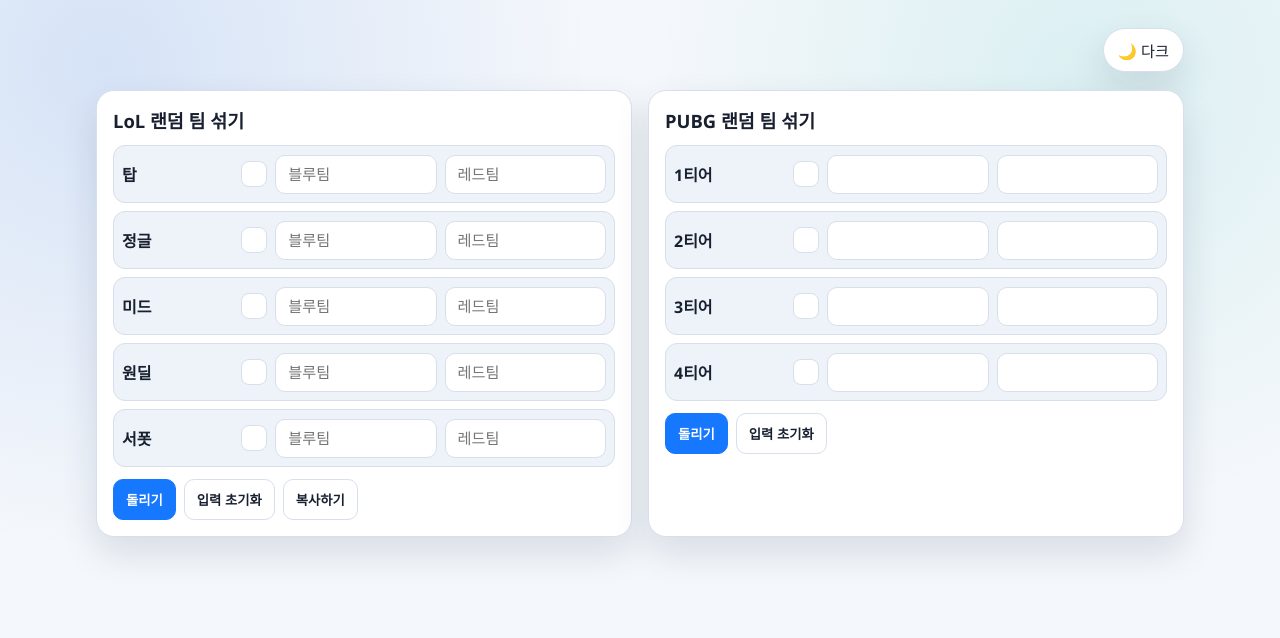
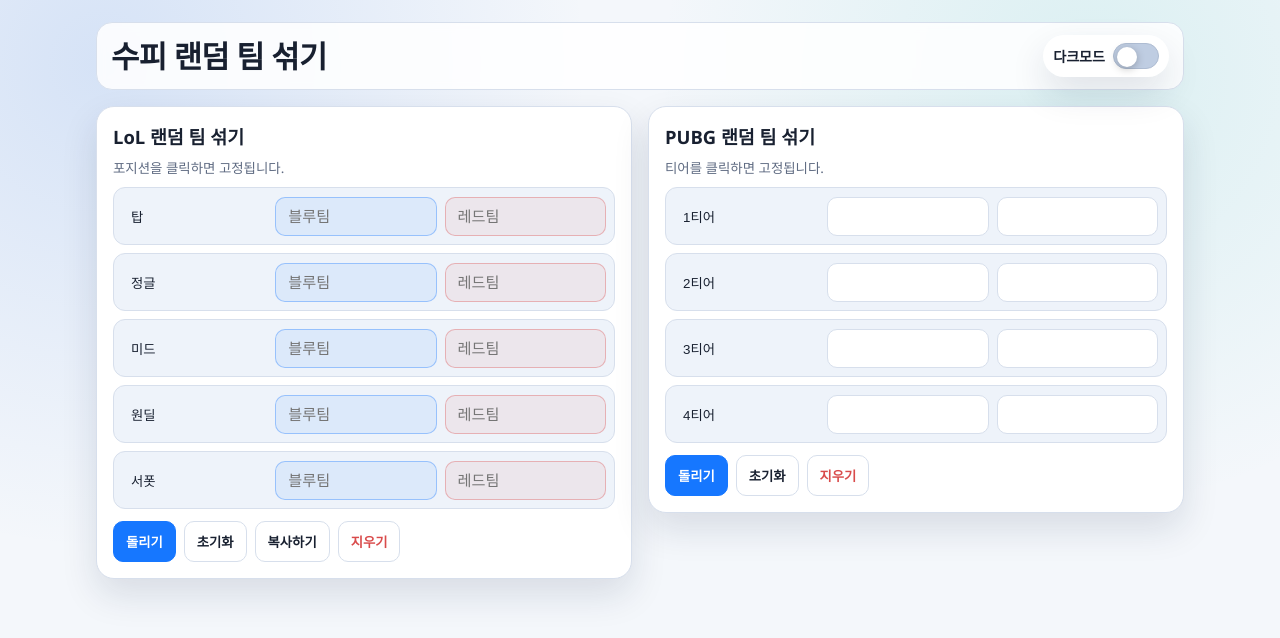
Before and after one commit to 50091page/soopi-utils, a React (Vite) app: page / in a window 1280 px wide. Shown: the top 638 px of the page. Built offline with nearby package versions, Linux system fonts and the light colour scheme.

Commit message:
feat: refine UI interactions and header branding

```diff
--- a/src/App.tsx
+++ b/src/App.tsx
@@ -8,10 +8,20 @@
   return (
     <div className="app-shell">
       <header className="app-header">
+        <div className="brand-block">
+          <h1 className="page-title">수피 랜덤 팀 섞기</h1>
+        </div>
         <div className="header-controls">
-          <button className="theme-toggle" type="button" onClick={toggleTheme}>
-            {theme === "dark" ? "☀️ 라이트" : "🌙 다크"}
-          </button>
+          <label className="theme-switch-row">
+            <span className="theme-switch-text">다크모드</span>
+            <input
+              className="theme-switch-input"
+              type="checkbox"
+              checked={theme === "dark"}
+              onChange={toggleTheme}
+            />
+            <span className="theme-switch-slider" aria-hidden="true" />
+          </label>
         </div>
       </header>
 
--- a/src/components/RowSwapGrid.tsx
+++ b/src/components/RowSwapGrid.tsx
@@ -7,9 +7,12 @@
 
 type RowSwapGridProps = {
   title: string;
+  lockGuide: string;
+  shuffleCount: number;
   rows: string[];
   values: RowPair[];
   locks: boolean[];
+  useTeamTint?: boolean;
   leftPlaceholder?: string;
   rightPlaceholder?: string;
   extraAction?: {
@@ -19,22 +22,29 @@
   onValueChange: (index: number, side: "left" | "right", value: string) => void;
   onLockChange: (index: number, value: boolean) => void;
   onShuffle: () => void;
-  onClearInputs: () => void;
+  onResetCount: () => void;
+  onClearMembers: () => void;
 };
 
 export function RowSwapGrid({
   title,
+  lockGuide,
+  shuffleCount,
   rows,
   values,
   locks,
+  useTeamTint = false,
   leftPlaceholder = "",
   rightPlaceholder = "",
   extraAction,
   onValueChange,
   onLockChange,
   onShuffle,
-  onClearInputs,
+  onResetCount,
+  onClearMembers,
 }: RowSwapGridProps) {
+  const shuffleLabel = shuffleCount > 0 ? String(shuffleCount) : "돌리기";
+
   const indexedRows = useMemo(
     () => rows.map((row, index) => ({ label: row, index })),
     [rows]
@@ -43,33 +53,30 @@
   return (
     <section className="tool-card">
       <h2>{title}</h2>
-
+      <p className="lock-guide">{lockGuide}</p>
       <div className="row-list">
         {indexedRows.map(({ label, index }) => (
           <div className="row-item" key={label}>
             <div className="row-label">
-              <div className="row-label-main">
+              <button
+                type="button"
+                className={`row-lock-toggle${locks[index] ? " is-locked" : ""}`}
+                onClick={() => onLockChange(index, !locks[index])}
+                aria-pressed={locks[index]}
+              >
                 <span>{label}</span>
                 {locks[index] ? <span className="lock-pill">고정</span> : null}
-              </div>
-              <label className="lock-checkbox">
-                <input
-                  type="checkbox"
-                  checked={locks[index]}
-                  onChange={(event) => onLockChange(index, event.target.checked)}
-                />
-                <span className="lock-checkmark" aria-hidden="true" />
-              </label>
+              </button>
             </div>
 
             <input
-              className="name-input"
+              className={`name-input${useTeamTint ? " team-blue" : ""}`}
               value={values[index]?.left ?? ""}
               placeholder={leftPlaceholder}
               onChange={(event) => onValueChange(index, "left", event.target.value)}
             />
             <input
-              className="name-input"
+              className={`name-input${useTeamTint ? " team-red" : ""}`}
               value={values[index]?.right ?? ""}
               placeholder={rightPlaceholder}
               onChange={(event) => onValueChange(index, "right", event.target.value)}
@@ -80,16 +87,19 @@
 
       <div className="button-row">
         <button type="button" className="btn primary" onClick={onShuffle}>
-          돌리기
+          {shuffleLabel}
         </button>
-        <button type="button" className="btn" onClick={onClearInputs}>
-          입력 초기화
+        <button type="button" className="btn" onClick={onResetCount}>
+          초기화
         </button>
         {extraAction ? (
           <button type="button" className="btn" onClick={extraAction.onClick}>
             {extraAction.label}
           </button>
         ) : null}
+        <button type="button" className="btn danger" onClick={onClearMembers}>
+          지우기
+        </button>
       </div>
     </section>
   );
--- a/src/features/lol/LolTool.tsx
+++ b/src/features/lol/LolTool.tsx
@@ -8,11 +8,13 @@
 type LolState = {
   values: RowPair[];
   locks: boolean[];
+  shuffleCount: number;
 };
 
 const createDefaultState = (): LolState => ({
   values: LOL_ROWS.map(() => ({ left: "", right: "" })),
   locks: LOL_ROWS.map(() => false),
+  shuffleCount: 0,
 });
 
 type LolToolProps = {
@@ -92,6 +94,7 @@
   const onShuffle = () => {
     setState((prev) => ({
       ...prev,
+      shuffleCount: (prev.shuffleCount ?? 0) + 1,
       values: shuffleSwapRows(
         prev.values.map((pair, index) => ({ ...pair, locked: prev.locks[index] })),
         allowEmptySwap
@@ -99,7 +102,14 @@
     }));
   };
 
-  const onClearInputs = () => {
+  const onResetCount = () => {
+    setState((prev) => ({
+      ...prev,
+      shuffleCount: 0,
+    }));
+  };
+
+  const onClearMembers = () => {
     setState((prev) => ({
       ...prev,
       values: prev.values.map(() => ({ left: "", right: "" })),
@@ -110,6 +120,9 @@
     <>
       <RowSwapGrid
         title="LoL 랜덤 팀 섞기"
+        lockGuide="포지션을 클릭하면 고정됩니다."
+        shuffleCount={state.shuffleCount ?? 0}
+        useTeamTint={true}
         rows={LOL_ROWS}
         values={state.values}
         locks={state.locks}
@@ -118,7 +131,8 @@
         onValueChange={onValueChange}
         onLockChange={onLockChange}
         onShuffle={onShuffle}
-        onClearInputs={onClearInputs}
+        onResetCount={onResetCount}
+        onClearMembers={onClearMembers}
         extraAction={{ label: "복사하기", onClick: copyRows }}
       />
       {showCopyToast ? (
--- a/src/features/pubg/PubgTool.tsx
+++ b/src/features/pubg/PubgTool.tsx
@@ -7,11 +7,13 @@
 type PubgState = {
   values: RowPair[];
   locks: boolean[];
+  shuffleCount: number;
 };
 
 const createDefaultState = (): PubgState => ({
   values: PUBG_ROWS.map(() => ({ left: "", right: "" })),
   locks: PUBG_ROWS.map(() => false),
+  shuffleCount: 0,
 });
 
 type PubgToolProps = {
@@ -44,6 +46,7 @@
   const onShuffle = () => {
     setState((prev) => ({
       ...prev,
+      shuffleCount: (prev.shuffleCount ?? 0) + 1,
       values: shuffleSwapRows(
         prev.values.map((pair, index) => ({ ...pair, locked: prev.locks[index] })),
         allowEmptySwap
@@ -51,7 +54,14 @@
     }));
   };
 
-  const onClearInputs = () => {
+  const onResetCount = () => {
+    setState((prev) => ({
+      ...prev,
+      shuffleCount: 0,
+    }));
+  };
+
+  const onClearMembers = () => {
     setState((prev) => ({
       ...prev,
       values: prev.values.map(() => ({ left: "", right: "" })),
@@ -61,13 +71,16 @@
   return (
     <RowSwapGrid
       title="PUBG 랜덤 팀 섞기"
+      lockGuide="티어를 클릭하면 고정됩니다."
+      shuffleCount={state.shuffleCount ?? 0}
       rows={PUBG_ROWS}
       values={state.values}
       locks={state.locks}
       onValueChange={onValueChange}
       onLockChange={onLockChange}
       onShuffle={onShuffle}
-      onClearInputs={onClearInputs}
+      onResetCount={onResetCount}
+      onClearMembers={onClearMembers}
     />
   );
 }
--- a/src/styles.css
+++ b/src/styles.css
@@ -46,15 +46,33 @@
 .app-shell {
   max-width: 1120px;
   margin: 0 auto;
-  padding: 28px 16px 40px;
+  padding: 22px 16px 40px;
 }
 
 .app-header {
   display: flex;
-  justify-content: flex-end;
+  justify-content: space-between;
   align-items: center;
   gap: 12px;
-  margin-bottom: 18px;
+  margin-bottom: 16px;
+  padding: 12px 14px;
+  border-radius: 16px;
+  border: 1px solid var(--border);
+  background: color-mix(in srgb, var(--surface) 86%, transparent);
+  backdrop-filter: blur(4px);
+}
+
+.brand-block {
+  display: flex;
+  flex-direction: column;
+  gap: 0;
+}
+
+.page-title {
+  margin: 0;
+  font-size: clamp(1.34rem, 1.08rem + 1.05vw, 1.95rem);
+  letter-spacing: -0.02em;
+  line-height: 1.2;
 }
 
 .header-controls {
@@ -64,20 +82,72 @@
   flex-wrap: wrap;
 }
 
-.theme-toggle {
-  border: 1px solid var(--border);
+.theme-switch-row {
+  display: inline-flex;
+  align-items: center;
+  gap: 8px;
   background: var(--surface);
+  border: none;
+  border-radius: 999px;
+  padding: 8px 10px;
+  box-shadow: var(--shadow);
+}
+
+.theme-switch-text {
+  font-size: 0.88rem;
+  font-weight: 700;
   color: var(--text);
+}
+
+.theme-switch-input {
+  position: absolute;
+  width: 1px;
+  height: 1px;
+  opacity: 0;
+  pointer-events: none;
+}
+
+.theme-switch-slider {
+  position: relative;
+  width: 46px;
+  height: 26px;
+  background: #bfcde2;
   border-radius: 999px;
-  padding: 10px 14px;
-  font-size: 0.95rem;
-  cursor: pointer;
-  box-shadow: var(--shadow);
+  border: 1px solid #aebcd2;
+  transition: background-color 0.18s ease, border-color 0.18s ease, box-shadow 0.18s ease;
+}
+
+.theme-switch-slider::after {
+  content: "";
+  position: absolute;
+  top: 3px;
+  left: 3px;
+  width: 20px;
+  height: 20px;
+  border-radius: 50%;
+  background: #ffffff;
+  box-shadow: 0 2px 8px rgba(0, 0, 0, 0.25);
+  transition: transform 0.18s ease;
+}
+
+.theme-switch-input:checked + .theme-switch-slider {
+  background: #0d2a4f;
+  border-color: #2f6dbe;
+  box-shadow: 0 0 0 3px rgba(22, 119, 255, 0.22);
+}
+
+.theme-switch-input:checked + .theme-switch-slider::after {
+  transform: translateX(20px);
+}
+
+.theme-switch-input:focus + .theme-switch-slider {
+  outline: none;
 }
 
 .tool-grid {
   display: grid;
   grid-template-columns: repeat(2, minmax(0, 1fr));
+  align-items: start;
   gap: 16px;
 }
 
@@ -92,6 +162,12 @@
 .tool-card h2 {
   margin: 0 0 12px;
   font-size: 1.15rem;
+}
+
+.lock-guide {
+  margin: -4px 0 10px;
+  color: var(--muted);
+  font-size: 0.84rem;
 }
 
 .row-list {
@@ -113,71 +189,42 @@
 .row-label {
   display: flex;
   align-items: center;
-  justify-content: space-between;
-  gap: 10px;
+  gap: 6px;
   min-height: 40px;
   font-weight: 600;
   white-space: nowrap;
 }
 
-.row-label-main {
+.row-lock-toggle {
   display: inline-flex;
   align-items: center;
   gap: 6px;
-  min-width: 0;
+  border: 1px solid transparent;
+  background: transparent;
+  color: var(--text);
+  border-radius: 8px;
+  padding: 6px 8px;
+  cursor: pointer;
+  transition: all 0.15s ease;
 }
 
-.lock-checkbox {
-  display: inline-flex;
-  position: relative;
-  width: 26px;
-  height: 26px;
+.row-lock-toggle:hover {
+  border-color: color-mix(in srgb, var(--accent) 32%, var(--border));
+  background: color-mix(in srgb, var(--accent) 9%, transparent);
+  transform: translateY(-1px);
 }
 
-.lock-checkbox input {
-  appearance: none;
-  margin: 0;
-  width: 100%;
-  height: 100%;
-  border: 1.5px solid var(--border);
-  border-radius: 8px;
-  background: var(--surface);
-  cursor: pointer;
-  transition: all 0.16s ease;
+.row-lock-toggle:focus {
+  outline: none;
 }
 
-.lock-checkbox input:hover {
-  border-color: var(--accent);
+.row-lock-toggle:active {
+  transform: translateY(0);
 }
 
-.lock-checkbox input:checked {
-  background: var(--accent);
-  border-color: var(--accent);
-  box-shadow: 0 0 0 3px color-mix(in srgb, var(--accent) 24%, transparent);
-}
-
-.lock-checkbox input:focus {
-  outline: 2px solid var(--accent);
-  outline-offset: 1px;
-}
-
-.lock-checkmark {
-  position: absolute;
-  left: 50%;
-  top: 50%;
-  width: 7px;
-  height: 12px;
-  border: solid #fff;
-  border-width: 0 2px 2px 0;
-  transform: translate(-50%, -58%) rotate(45deg) scale(0.7);
-  opacity: 0;
-  pointer-events: none;
-  transition: opacity 0.16s ease, transform 0.16s ease;
-}
-
-.lock-checkbox input:checked + .lock-checkmark {
-  opacity: 1;
-  transform: translate(-50%, -58%) rotate(45deg) scale(1);
+.row-lock-toggle.is-locked {
+  border-color: color-mix(in srgb, var(--accent) 40%, var(--border));
+  background: color-mix(in srgb, var(--accent) 12%, transparent);
 }
 
 .lock-pill {
@@ -201,11 +248,35 @@
   font-size: 0.95rem;
 }
 
+.name-input.team-blue {
+  border-color: rgba(22, 119, 255, 0.35);
+  background: rgba(22, 119, 255, 0.08);
+}
+
+.name-input.team-red {
+  border-color: rgba(217, 75, 75, 0.35);
+  background: rgba(217, 75, 75, 0.08);
+}
+
+:root[data-theme="dark"] .name-input.team-blue {
+  border-color: rgba(94, 162, 255, 0.5);
+  background: rgba(94, 162, 255, 0.14);
+}
+
+:root[data-theme="dark"] .name-input.team-red {
+  border-color: rgba(255, 125, 125, 0.5);
+  background: rgba(255, 125, 125, 0.14);
+}
+
 .name-input:focus,
-.theme-toggle:focus,
 .btn:focus {
-  outline: 2px solid var(--accent);
-  outline-offset: 1px;
+  outline: none;
+}
+
+button,
+input,
+label {
+  -webkit-tap-highlight-color: transparent;
 }
 
 .button-row {
@@ -286,7 +357,9 @@
   }
 
   .app-header {
-    align-items: flex-end;
+    align-items: flex-start;
+    flex-direction: column;
+    padding: 12px;
   }
 
   .row-item {
@@ -295,7 +368,7 @@
 
   .name-input,
   .btn,
-  .theme-toggle {
+  .theme-switch-row {
     min-height: 44px;
     font-size: 1rem;
   }
```
Also changed, not shown: src/utils/shuffleSwap.ts (+12 -3 lines).
